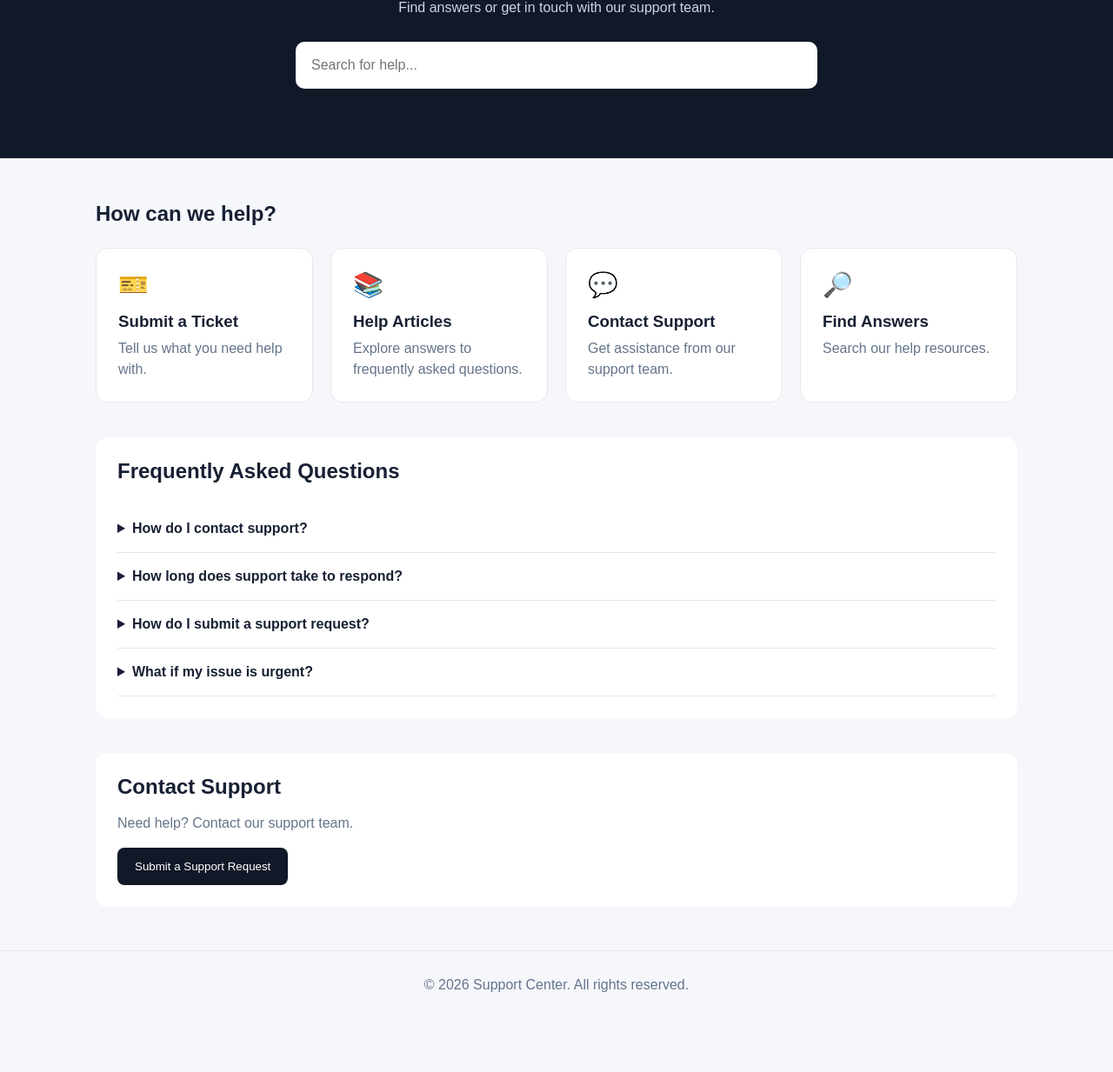
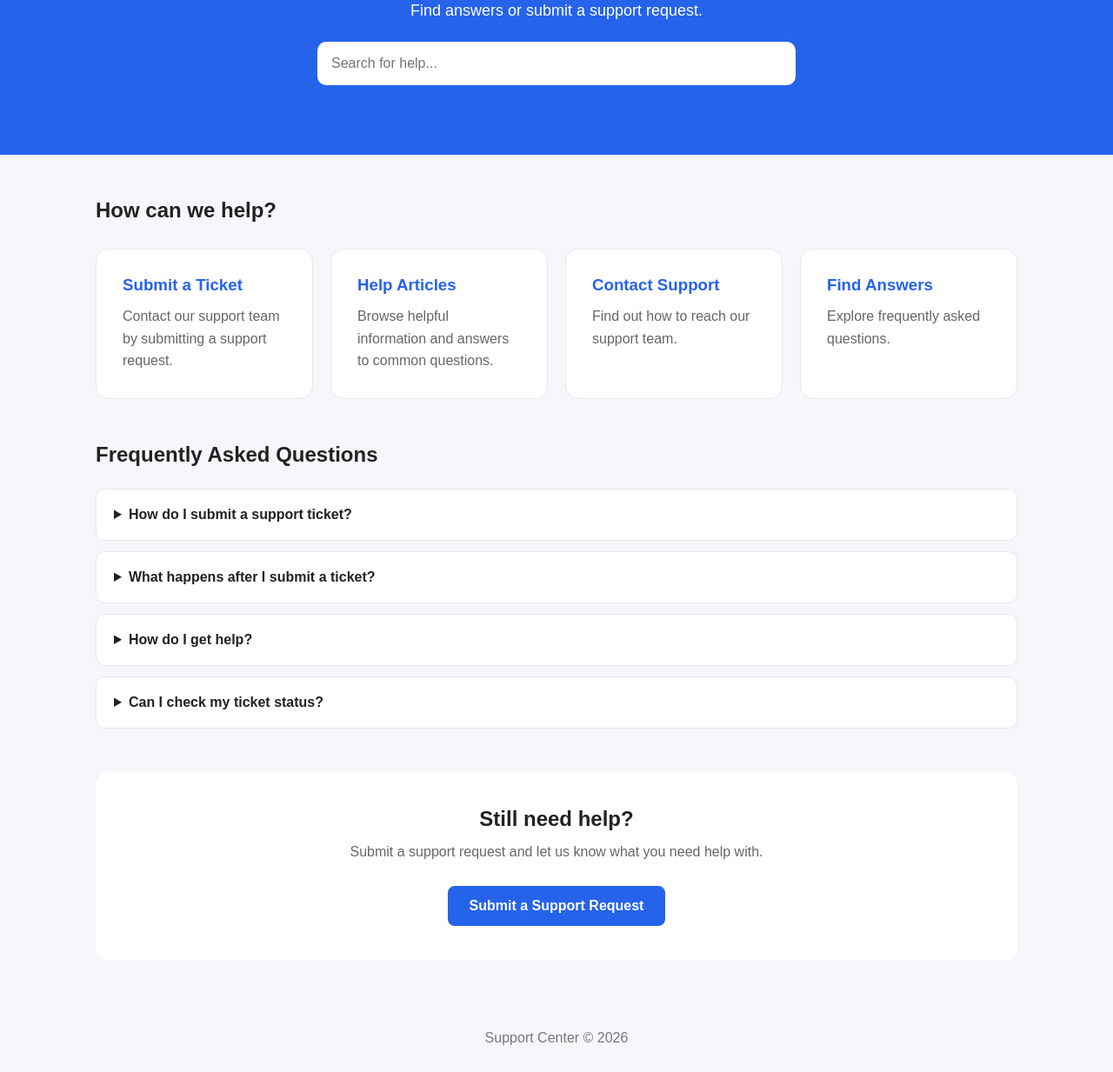
Before and after one commit to JJackthegoat/support-portal, a plain HTML site: page index.html in a window 1280 px wide. Shown: the part 210-1443 px from the top of the page at 87% size. Before the commit the page ends 1382 px from the top, so only its background shows below. Drawn offline with Linux system fonts and the light colour scheme.

Commit message:
Refactor index.html for improved structure and styling

```diff
--- a/index.html
+++ b/index.html
@@ -4,94 +4,176 @@
   <meta charset="UTF-8">
   <meta name="viewport" content="width=device-width, initial-scale=1.0">
   <title>Support Center</title>
+
   <style>
-* { box-sizing: border-box; margin: 0; padding: 0; }
+    * {
+      box-sizing: border-box;
+      margin: 0;
+      padding: 0;
+    }
+
     body {
       font-family: Arial, sans-serif;
       background: #f5f7fb;
-  color: #172033;
+      color: #222;
     }
+
     nav {
       background: white;
-  border-bottom: 1px solid #e5e7eb;
       padding: 20px 8%;
       display: flex;
       justify-content: space-between;
       align-items: center;
+      border-bottom: 1px solid #eee;
     }
-.logo { font-size: 22px; font-weight: bold; }
-nav a { text-decoration: none; color: #475569; margin-left: 20px; }
+
+    nav h2 {
+      color: #2563eb;
+    }
+
+    nav a {
+      text-decoration: none;
+      color: #333;
+      margin-left: 20px;
+    }
+
     .hero {
-  background: #111827;
+      text-align: center;
+      padding: 80px 20px;
+      background: #2563eb;
       color: white;
-  padding: 80px 20px;
-  text-align: center;
     }
-.hero h1 { font-size: 42px; margin-bottom: 15px; }
-.hero p { color: #cbd5e1; margin-bottom: 30px; }
-.search {
-  max-width: 600px;
+
+    .hero h1 {
+      font-size: 42px;
+      margin-bottom: 15px;
+    }
+
+    .hero p {
+      font-size: 18px;
+      margin-bottom: 25px;
+    }
+
+    .search-box {
+      max-width: 550px;
       margin: auto;
     }
-.search input {
+
+    .search-box input {
       width: 100%;
-  padding: 18px;
+      padding: 16px;
+      border: none;
       border-radius: 10px;
-  border: none;
       font-size: 16px;
     }
-.container { max-width: 1100px; margin: auto; padding: 50px 20px; }
+
+    .container {
+      max-width: 1100px;
+      margin: 50px auto;
+      padding: 0 20px;
+    }
+
     .cards {
       display: grid;
-  grid-template-columns: repeat(auto-fit,minmax(220px,1fr));
+      grid-template-columns: repeat(auto-fit, minmax(230px, 1fr));
       gap: 20px;
+      margin-top: 30px;
     }
+
     .card {
       background: white;
-  padding: 25px;
-  border-radius: 14px;
+      padding: 30px;
+      border-radius: 15px;
+      text-decoration: none;
+      color: #222;
       border: 1px solid #e5e7eb;
+      transition: 0.2s;
+      display: block;
+    }
+
+    .card:hover {
+      transform: translateY(-4px);
+      box-shadow: 0 8px 25px rgba(0,0,0,0.08);
+    }
+
+    .card h3 {
+      margin-bottom: 12px;
+      color: #2563eb;
+    }
+
+    .card p {
+      color: #666;
+      line-height: 1.6;
+    }
+
+    .faq {
+      margin-top: 50px;
+    }
+
+    .faq h2 {
+      margin-bottom: 25px;
+    }
+
+    details {
+      background: white;
+      margin-bottom: 12px;
+      padding: 20px;
+      border-radius: 10px;
+      border: 1px solid #e5e7eb;
+    }
+
+    details summary {
+      cursor: pointer;
+      font-weight: bold;
+    }
+
+    details p {
+      margin-top: 15px;
+      color: #666;
+      line-height: 1.6;
+    }
+
+    .contact {
+      text-align: center;
+      background: white;
+      padding: 40px;
+      border-radius: 15px;
+      margin-top: 50px;
+    }
+
+    .contact p {
+      margin: 15px 0;
+      color: #666;
+    }
+
+    .button {
+      display: inline-block;
+      padding: 14px 25px;
+      background: #2563eb;
+      color: white;
+      border-radius: 8px;
       text-decoration: none;
-  color: inherit;
-  transition: .2s;
+      margin-top: 15px;
+      font-weight: bold;
     }
-.card:hover { transform: translateY(-4px); border-color: #94a3b8; }
-.card h3 { margin: 15px 0 8px; }
-.card p { color: #64748b; line-height: 1.5; }
-.icon { font-size: 28px; }
-.section-title { margin-bottom: 25px; }
-.faq {
-  background: white;
-  padding: 25px;
-  border-radius: 14px;
-  margin-top: 40px;
+
+    .button:hover {
+      background: #1d4ed8;
     }
-.faq details {
-  border-bottom: 1px solid #e5e7eb;
-  padding: 18px 0;
-}
-.faq summary { cursor: pointer; font-weight: bold; }
-.faq p { color: #64748b; margin-top: 12px; line-height: 1.6; }
+
     footer {
       text-align: center;
       padding: 30px;
-  color: #64748b;
-  border-top: 1px solid #e5e7eb;
-}
-button {
-  padding: 14px 20px;
-  background: #111827;
-  color: white;
-  border: none;
-  border-radius: 8px;
-  cursor: pointer;
+      color: #777;
+      margin-top: 40px;
     }
   </style>
 </head>
+
 <body>
 
   <nav>
-  <div class="logo">Support Center</div>
+    <h2>Support Center</h2>
     <div>
       <a href="#help">Help Center</a>
       <a href="#contact">Contact</a>
@@ -100,88 +182,101 @@ button {
 
   <section class="hero">
     <h1>We're here to help.</h1>
-  <p>Find answers or get in touch with our support team.</p>
-  <div class="search">
-    <input type="text" id="searchInput" placeholder="Search for help..." onkeyup="searchFAQ()">
+    <p>Find answers or submit a support request.</p>
+
+    <div class="search-box">
+      <input
+        type="text"
+        id="search"
+        placeholder="Search for help..."
+        onkeyup="searchFAQ()"
+      >
     </div>
   </section>
 
-<div class="container" id="help">
-  <h2 class="section-title">How can we help?</h2>
+  <div class="container">
+
+    <section id="help">
+      <h2>How can we help?</h2>
 
       <div class="cards">
+
         <a class="card" href="submit.html">
-      <div class="icon">🎫</div>
           <h3>Submit a Ticket</h3>
-      <p>Tell us what you need help with.</p>
+          <p>Contact our support team by submitting a support request.</p>
         </a>
 
         <a class="card" href="#faq">
-      <div class="icon">📚</div>
           <h3>Help Articles</h3>
-      <p>Explore answers to frequently asked questions.</p>
+          <p>Browse helpful information and answers to common questions.</p>
         </a>
 
         <a class="card" href="#contact">
-      <div class="icon">💬</div>
           <h3>Contact Support</h3>
-      <p>Get assistance from our support team.</p>
+          <p>Find out how to reach our support team.</p>
         </a>
 
         <a class="card" href="#faq">
-      <div class="icon">🔎</div>
           <h3>Find Answers</h3>
-      <p>Search our help resources.</p>
+          <p>Explore frequently asked questions.</p>
         </a>
+
       </div>
+    </section>
 
-  <div class="faq" id="faq">
-    <h2 class="section-title">Frequently Asked Questions</h2>
+    <section class="faq" id="faq">
+      <h2>Frequently Asked Questions</h2>
 
       <details class="faq-item">
-      <summary>How do I contact support?</summary>
-      <p>You can contact our support team through our support contact form.</p>
+        <summary>How do I submit a support ticket?</summary>
+        <p>Click Submit a Ticket on the homepage and fill out the support request form.</p>
       </details>
 
       <details class="faq-item">
-      <summary>How long does support take to respond?</summary>
-      <p>Response times vary depending on the number of requests received.</p>
+        <summary>What happens after I submit a ticket?</summary>
+        <p>Your request can be reviewed by a support agent once a ticket management system is connected.</p>
       </details>
 
       <details class="faq-item">
-      <summary>How do I submit a support request?</summary>
-      <p>Use the contact section of this website to submit your request.</p>
+        <summary>How do I get help?</summary>
+        <p>Use the Submit a Ticket page to describe your issue and the help you need.</p>
       </details>
 
       <details class="faq-item">
-      <summary>What if my issue is urgent?</summary>
-      <p>Please include details about the issue so our support team can review it.</p>
+        <summary>Can I check my ticket status?</summary>
+        <p>A ticket tracking feature will be added in a future update.</p>
       </details>
-  </div>
 
-  <div class="faq" id="contact">
-    <h2>Contact Support</h2>
-    <p style="margin:15px 0;color:#64748b">
-      Need help? Contact our support team.
-    </p>
-    <button onclick="alert('Our ticket submission system will be added in a future update.')">
+    </section>
+
+    <section class="contact" id="contact">
+      <h2>Still need help?</h2>
+      <p>Submit a support request and let us know what you need help with.</p>
+
+      <a class="button" href="submit.html">
         Submit a Support Request
-    </button>
-  </div>
+      </a>
+    </section>
+
   </div>
 
   <footer>
-  © 2026 Support Center. All rights reserved.
+    <p>Support Center &copy; 2026</p>
   </footer>
 
   <script>
     function searchFAQ() {
-  const input = document.getElementById("searchInput").value.toLowerCase();
+      const searchValue = document.getElementById("search").value.toLowerCase();
       const items = document.querySelectorAll(".faq-item");
 
       items.forEach(item => {
-    const text = item.innerText.toLowerCase();
-    item.style.display = text.includes(input) ? "block" : "none";
+        const text = item.textContent.toLowerCase();
+
+        if (text.includes(searchValue)) {
+          item.style.display = "block";
+        } else {
+          item.style.display = "none";
+        }
       });
     }
   </script>
```
Lines whose indentation alone changed are shown as unchanged.
